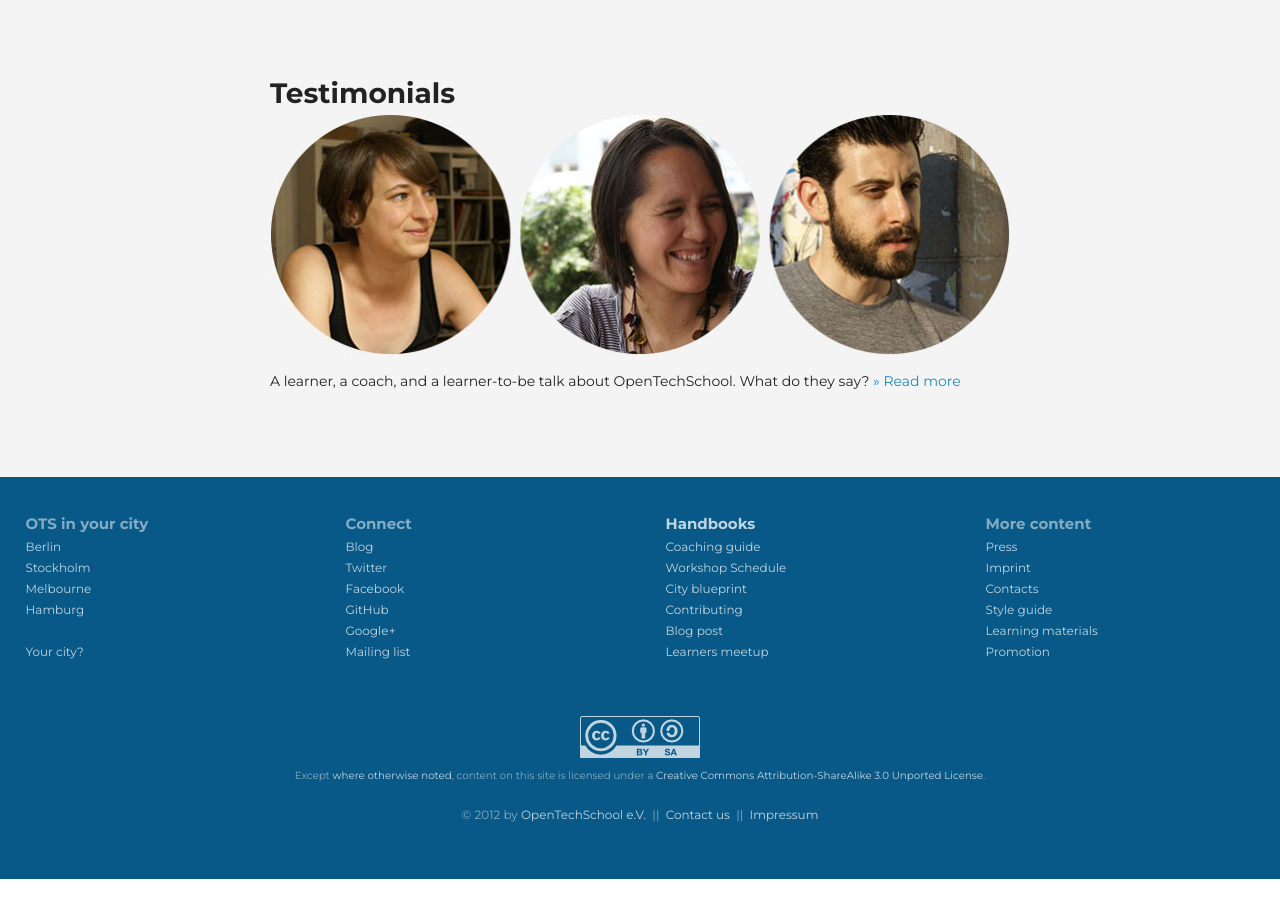
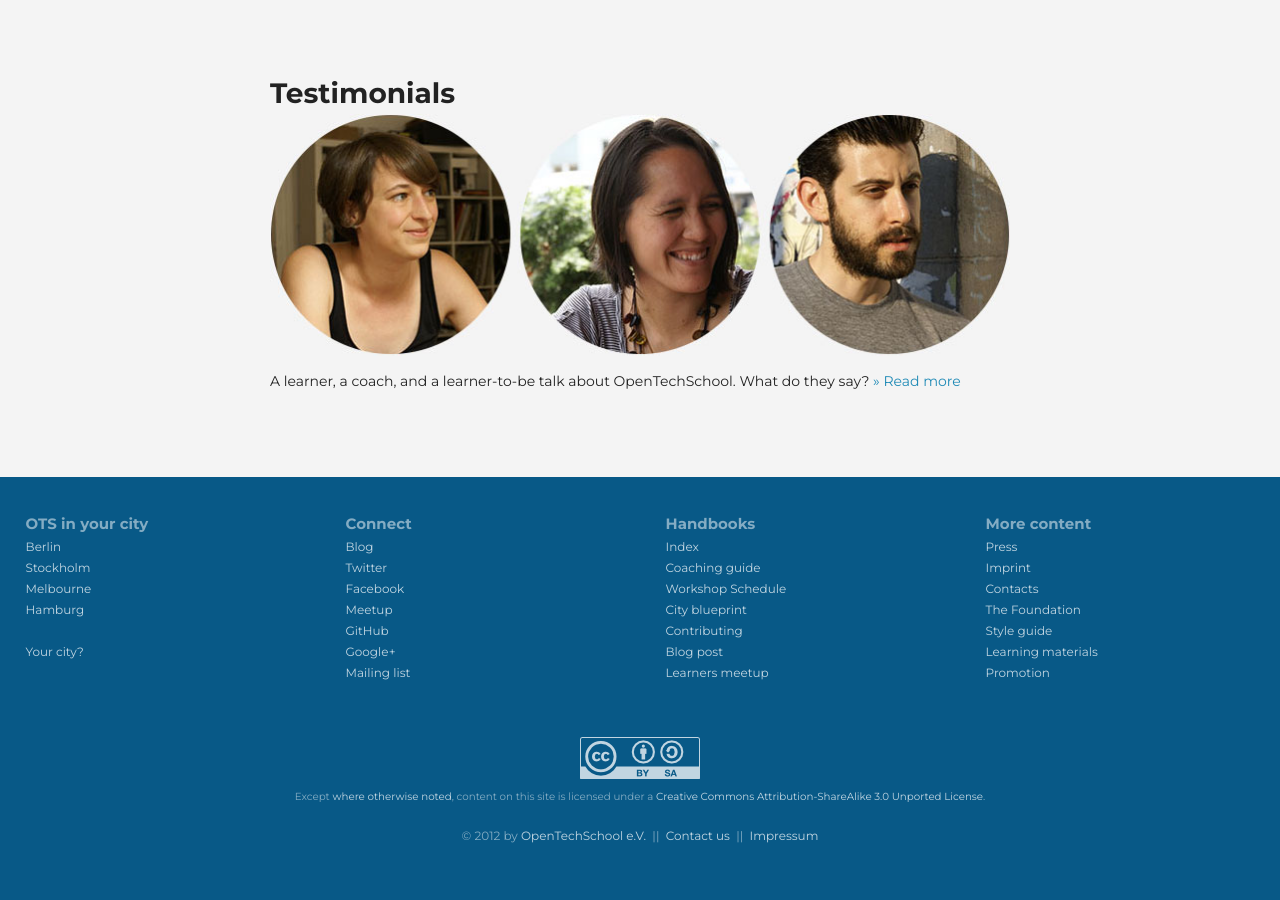
Before and after one commit to OpenTechSchool/www.opentechschool.org, a Jekyll site: the page built from index.html, in a window 1280 px wide and 900 px high, scrolled down 1193 px. Built offline with Jekyll 4.4.1, drawn with Linux system fonts in a browser that asks for light colours; nearby versions of some CDN libraries; before the commit the page ends 2072 px from its top, so only the background shows below that.

Commit message:
more footer content

```diff
--- a/_includes/_footer.html
+++ b/_includes/_footer.html
@@ -37,6 +37,9 @@
               <a href="https://www.facebook.com/OpenTechSchool">Facebook</a>
             </li>
             <li>
+              <a href="http://www.meetup.com/find/?allMeetups=true&keywords=opentechschool&radius=Infinity&sort=default">Meetup</a>
+            </li>
+            <li>
               <a href="https://github.com/OpenTechSchool/">GitHub</a>
             </li>
             <li>
@@ -45,14 +48,18 @@
             <li>
               <a href="https://groups.google.com/a/opentechschool.org/forum/?fromgroups#!forum/discuss.global">Mailing list</a>
             </li>
+
           </ul>
         </li>
 
 
 
         <li>
-          <h3><a href="/handbooks/">Handbooks</a></h3>
+          <h3>Handbooks</h3>
           <ul>
+            <li>
+              <a href="/handbooks/">Index</a>
+            </li>
             <li>
               <a href="http://opentechschool.github.com/slides/presentations/coaching/">Coaching guide</a>
             </li>
@@ -87,6 +94,9 @@
               <a href="/contact.html">Contacts</a>
             </li>
             <li>
+              <a href="/foundation/">The Foundation</a>
+            </li>
+            <li>
               <a href="/handbooks/styles.html">Style guide</a>
             </li>
             <li>
```
